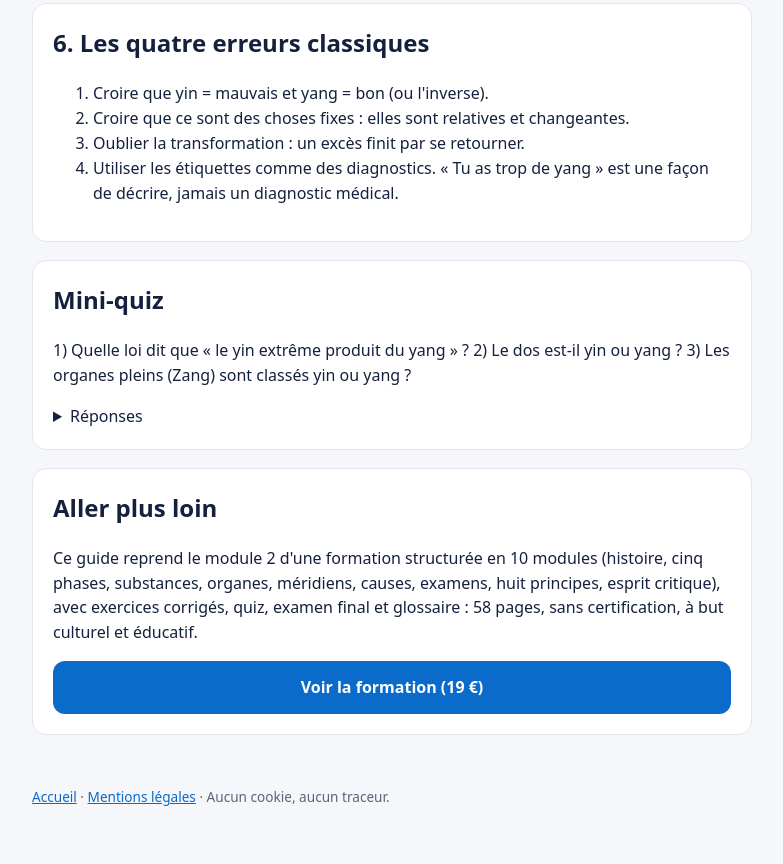
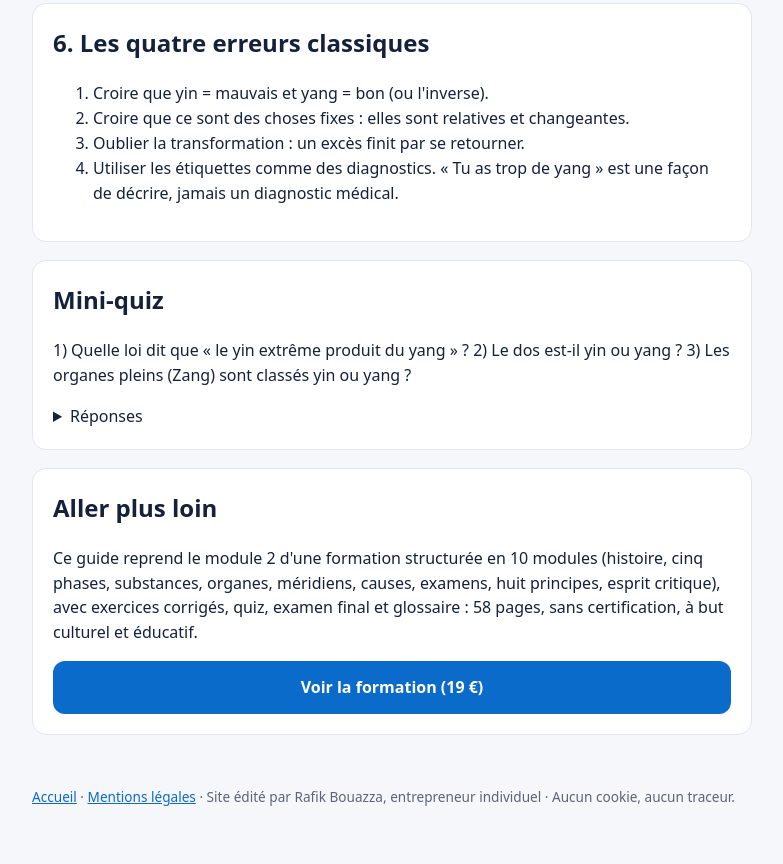
Before and after one commit to rfkbzz/inble-outils, a plain HTML site: page yin-yang-explique-simplement.html in a window 1280 px wide. Shown: the part 2550-3414 px from the top of the page, without its empty margins (248-1031 px from the left). Drawn offline with Linux system fonts and the light colour scheme.

Commit message:
Nom de l'éditeur dans le pied de page

```diff
--- a/yin-yang-explique-simplement.html
+++ b/yin-yang-explique-simplement.html
@@ -115,6 +115,6 @@ footer{padding:20px 0 40px;color:var(--mut);font-size:.85rem}
 </section>
 </main>
 <footer>
-<p><a href="./">Accueil</a> · <a href="mentions-legales.html">Mentions légales</a> · Aucun cookie, aucun traceur.</p>
+<p><a href="./">Accueil</a> · <a href="mentions-legales.html">Mentions légales</a> · Site édité par Rafik Bouazza, entrepreneur individuel · Aucun cookie, aucun traceur.</p>
 </footer>
 </div></body></html>
```
Also changed, not shown: cotisations-urssaf-micro-entrepreneur-2026.html (+1 -1 lines), index.html (+1 -1 lines).
